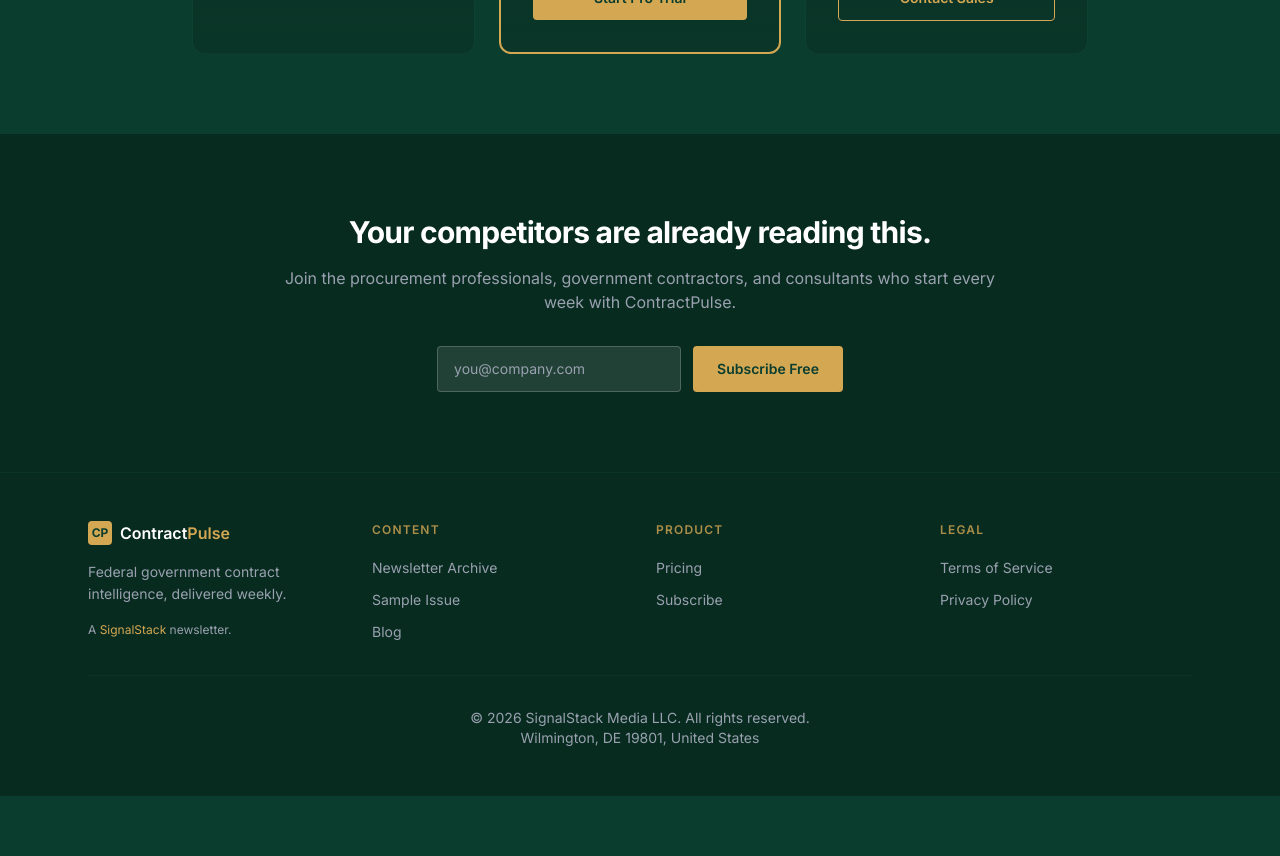
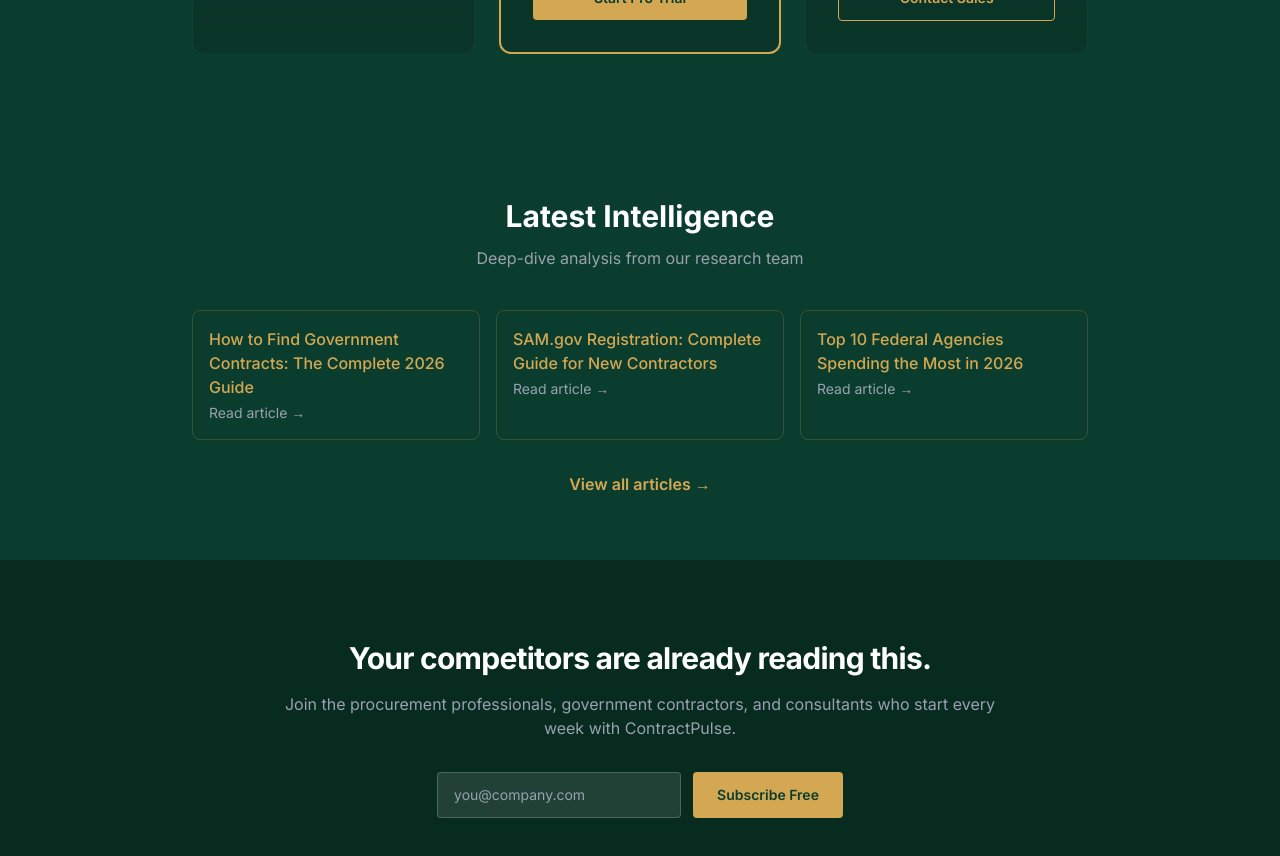
Before and after one commit to markellison181-ctrl/contractpulse, a Next.js app: page / in a window 1280 px wide. Shown: the part 6160-7016 px from the top of the page. Before the commit the page ends 6956 px from the top, so only its background shows below. Built offline with nearby package versions, Linux system fonts and the light colour scheme.

Commit message:
feat: add internal linking for SEO - related articles, CTA banners, latest intelligence section, sample analysis links

```diff
--- a/src/app/blog/how-to-find-government-contracts-2026-guide/page.tsx
+++ b/src/app/blog/how-to-find-government-contracts-2026-guide/page.tsx
@@ -191,6 +191,13 @@
           </div>
         </div>
       </section>
+        {/* Pro CTA Banner */}
+        <div className="my-12 p-6 rounded-xl bg-gold/10 border border-gold/20 text-center">
+          <p className="text-lg font-semibold mb-2">Get deeper intel with ContractPulse Pro</p>
+          <Link href="/pricing" className="inline-flex items-center gap-2 text-gold font-semibold hover:underline">
+            Unlock Pro features →
+          </Link>
+        </div>
 
       {/* Main Content */}
       <main id="complete-guide" className="max-w-4xl mx-auto px-6 py-16">
@@ -451,6 +458,23 @@
           </div>
         </div>
       </main>
+
+      {/* Related Articles */}
+      <section className="max-w-4xl mx-auto px-6 pb-16">
+        <div className="border-t border-gold/20 pt-12">
+          <h3 className="text-2xl font-bold mb-6">Related Articles</h3>
+          <div className="space-y-3">
+                <Link href="/blog/sam-gov-registration-guide-new-contractors" className="block p-4 rounded-lg border border-gold/20 hover:border-gold/40 hover:bg-gold/5 transition-all">
+                  <span className="text-gold text-sm font-medium">→</span>
+                  <span className="ml-2 text-gray-200 hover:text-white">SAM.gov Registration: Complete Guide for New Contractors</span>
+                </Link>
+                <Link href="/blog/top-10-federal-agencies-spending-2026" className="block p-4 rounded-lg border border-gold/20 hover:border-gold/40 hover:bg-gold/5 transition-all">
+                  <span className="text-gold text-sm font-medium">→</span>
+                  <span className="ml-2 text-gray-200 hover:text-white">Top 10 Federal Agencies Spending the Most in 2026</span>
+                </Link>
+          </div>
+        </div>
+      </section>
     </article>
   );
 }
--- a/src/app/blog/sam-gov-registration-guide-new-contractors/page.tsx
+++ b/src/app/blog/sam-gov-registration-guide-new-contractors/page.tsx
@@ -187,6 +187,13 @@
           </div>
         </div>
       </section>
+        {/* Pro CTA Banner */}
+        <div className="my-12 p-6 rounded-xl bg-gold/10 border border-gold/20 text-center">
+          <p className="text-lg font-semibold mb-2">Get deeper intel with ContractPulse Pro</p>
+          <Link href="/pricing" className="inline-flex items-center gap-2 text-gold font-semibold hover:underline">
+            Unlock Pro features →
+          </Link>
+        </div>
 
       {/* Main Content */}
       <main className="max-w-5xl mx-auto px-6 py-16">
@@ -541,6 +548,23 @@
           </div>
         </section>
       </main>
+
+      {/* Related Articles */}
+      <section className="max-w-4xl mx-auto px-6 pb-16">
+        <div className="border-t border-gold/20 pt-12">
+          <h3 className="text-2xl font-bold mb-6">Related Articles</h3>
+          <div className="space-y-3">
+                <Link href="/blog/how-to-find-government-contracts-2026-guide" className="block p-4 rounded-lg border border-gold/20 hover:border-gold/40 hover:bg-gold/5 transition-all">
+                  <span className="text-gold text-sm font-medium">→</span>
+                  <span className="ml-2 text-gray-200 hover:text-white">How to Find Government Contracts: The Complete 2026 Guide</span>
+                </Link>
+                <Link href="/blog/top-10-federal-agencies-spending-2026" className="block p-4 rounded-lg border border-gold/20 hover:border-gold/40 hover:bg-gold/5 transition-all">
+                  <span className="text-gold text-sm font-medium">→</span>
+                  <span className="ml-2 text-gray-200 hover:text-white">Top 10 Federal Agencies Spending the Most in 2026</span>
+                </Link>
+          </div>
+        </div>
+      </section>
     </article>
   );
 }
--- a/src/app/blog/top-10-federal-agencies-spending-2026/page.tsx
+++ b/src/app/blog/top-10-federal-agencies-spending-2026/page.tsx
@@ -343,6 +343,13 @@
             </div>
           </div>
         </section>
+        {/* Pro CTA Banner */}
+        <div className="my-12 p-6 rounded-xl bg-gold/10 border border-gold/20 text-center">
+          <p className="text-lg font-semibold mb-2">Get deeper intel with ContractPulse Pro</p>
+          <Link href="/pricing" className="inline-flex items-center gap-2 text-gold font-semibold hover:underline">
+            Unlock Pro features →
+          </Link>
+        </div>
 
         {/* Spending Trends Analysis */}
         <section className="mb-20">
@@ -485,6 +492,23 @@
           </div>
         </section>
       </main>
+
+      {/* Related Articles */}
+      <section className="max-w-4xl mx-auto px-6 pb-16">
+        <div className="border-t border-gold/20 pt-12">
+          <h3 className="text-2xl font-bold mb-6">Related Articles</h3>
+          <div className="space-y-3">
+                <Link href="/blog/how-to-find-government-contracts-2026-guide" className="block p-4 rounded-lg border border-gold/20 hover:border-gold/40 hover:bg-gold/5 transition-all">
+                  <span className="text-gold text-sm font-medium">→</span>
+                  <span className="ml-2 text-gray-200 hover:text-white">How to Find Government Contracts: The Complete 2026 Guide</span>
+                </Link>
+                <Link href="/blog/sam-gov-registration-guide-new-contractors" className="block p-4 rounded-lg border border-gold/20 hover:border-gold/40 hover:bg-gold/5 transition-all">
+                  <span className="text-gold text-sm font-medium">→</span>
+                  <span className="ml-2 text-gray-200 hover:text-white">SAM.gov Registration: Complete Guide for New Contractors</span>
+                </Link>
+          </div>
+        </div>
+      </section>
     </article>
   );
 }
--- a/src/app/page.tsx
+++ b/src/app/page.tsx
@@ -278,6 +278,34 @@
         </div>
       </section>
 
+
+      {/* Latest Intelligence */}
+      <section className="py-16">
+        <div className="max-w-6xl mx-auto px-6">
+          <div className="text-center mb-10">
+            <h2 className="text-3xl font-bold mb-3">Latest Intelligence</h2>
+            <p className="text-gray-400">Deep-dive analysis from our research team</p>
+          </div>
+          <div className="grid md:grid-cols-3 gap-4 max-w-4xl mx-auto">
+            <Link href="/blog/how-to-find-government-contracts-2026-guide" className="block p-4 rounded-lg border border-gold/20 hover:border-gold/40 transition-all group">
+              <span className="text-gold group-hover:underline font-medium">How to Find Government Contracts: The Complete 2026 Guide</span>
+              <span className="block text-gray-400 text-sm mt-1">Read article →</span>
+            </Link>
+            <Link href="/blog/sam-gov-registration-guide-new-contractors" className="block p-4 rounded-lg border border-gold/20 hover:border-gold/40 transition-all group">
+              <span className="text-gold group-hover:underline font-medium">SAM.gov Registration: Complete Guide for New Contractors</span>
+              <span className="block text-gray-400 text-sm mt-1">Read article →</span>
+            </Link>
+            <Link href="/blog/top-10-federal-agencies-spending-2026" className="block p-4 rounded-lg border border-gold/20 hover:border-gold/40 transition-all group">
+              <span className="text-gold group-hover:underline font-medium">Top 10 Federal Agencies Spending the Most in 2026</span>
+              <span className="block text-gray-400 text-sm mt-1">Read article →</span>
+            </Link>
+          </div>
+          <div className="text-center mt-8">
+            <Link href="/blog" className="text-gold font-semibold hover:underline">View all articles →</Link>
+          </div>
+        </div>
+      </section>
+
       {/* Final CTA */}
       <section className="py-20 bg-forest-500">
         <div className="max-w-3xl mx-auto px-6 text-center">
--- a/src/app/pricing/page.tsx
+++ b/src/app/pricing/page.tsx
@@ -193,6 +193,27 @@
         </div>
       </div>
 
+
+
+      {/* Sample Analysis */}
+      <div className="max-w-4xl mx-auto mt-16 mb-8">
+        <h3 className="text-xl font-semibold text-center mb-6">See sample analysis from our team</h3>
+        <div className="grid md:grid-cols-3 gap-4">
+          <Link href="/blog/how-to-find-government-contracts-2026-guide" className="block p-4 rounded-lg border border-gold/20 hover:border-gold/40 transition-all text-center">
+            <span className="text-gold text-sm font-medium">How to Find Government Contracts: The Complete 2026 Guide</span>
+            <span className="block text-gray-400 text-xs mt-1">Read analysis →</span>
+          </Link>
+          <Link href="/blog/sam-gov-registration-guide-new-contractors" className="block p-4 rounded-lg border border-gold/20 hover:border-gold/40 transition-all text-center">
+            <span className="text-gold text-sm font-medium">SAM.gov Registration: Complete Guide for New Contractors</span>
+            <span className="block text-gray-400 text-xs mt-1">Read analysis →</span>
+          </Link>
+          <Link href="/blog/top-10-federal-agencies-spending-2026" className="block p-4 rounded-lg border border-gold/20 hover:border-gold/40 transition-all text-center">
+            <span className="text-gold text-sm font-medium">Top 10 Federal Agencies Spending the Most in 2026</span>
+            <span className="block text-gray-400 text-xs mt-1">Read analysis →</span>
+          </Link>
+        </div>
+      </div>
+
       {/* FAQ */}
       <div className="max-w-4xl mx-auto mt-24">
         <div className="text-center mb-16">
```
